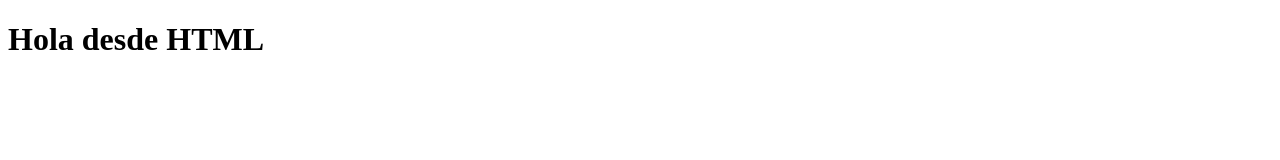
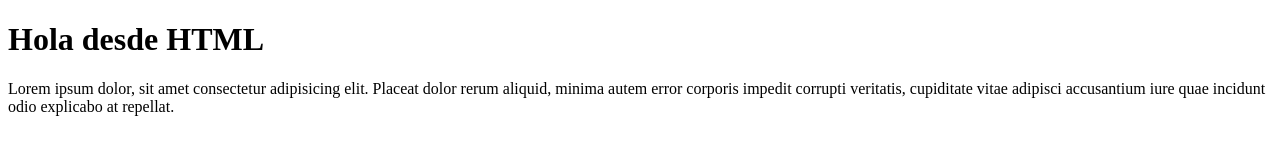
Before and after one commit to esdraswperez/git-ejemplo, a plain HTML site: page index.html in a window 1280 px wide. Drawn offline with Linux system fonts and the light colour scheme.

Commit message:
agregamos un parrafo

```diff
--- a/index.html
+++ b/index.html
@@ -7,5 +7,6 @@
 </head>
 <body>
     <h1>Hola desde HTML</h1>
+    <p>Lorem ipsum dolor, sit amet consectetur adipisicing elit. Placeat dolor rerum aliquid, minima autem error corporis impedit corrupti veritatis, cupiditate vitae adipisci accusantium iure quae incidunt odio explicabo at repellat.</p>
 </body>
 </html>
```
